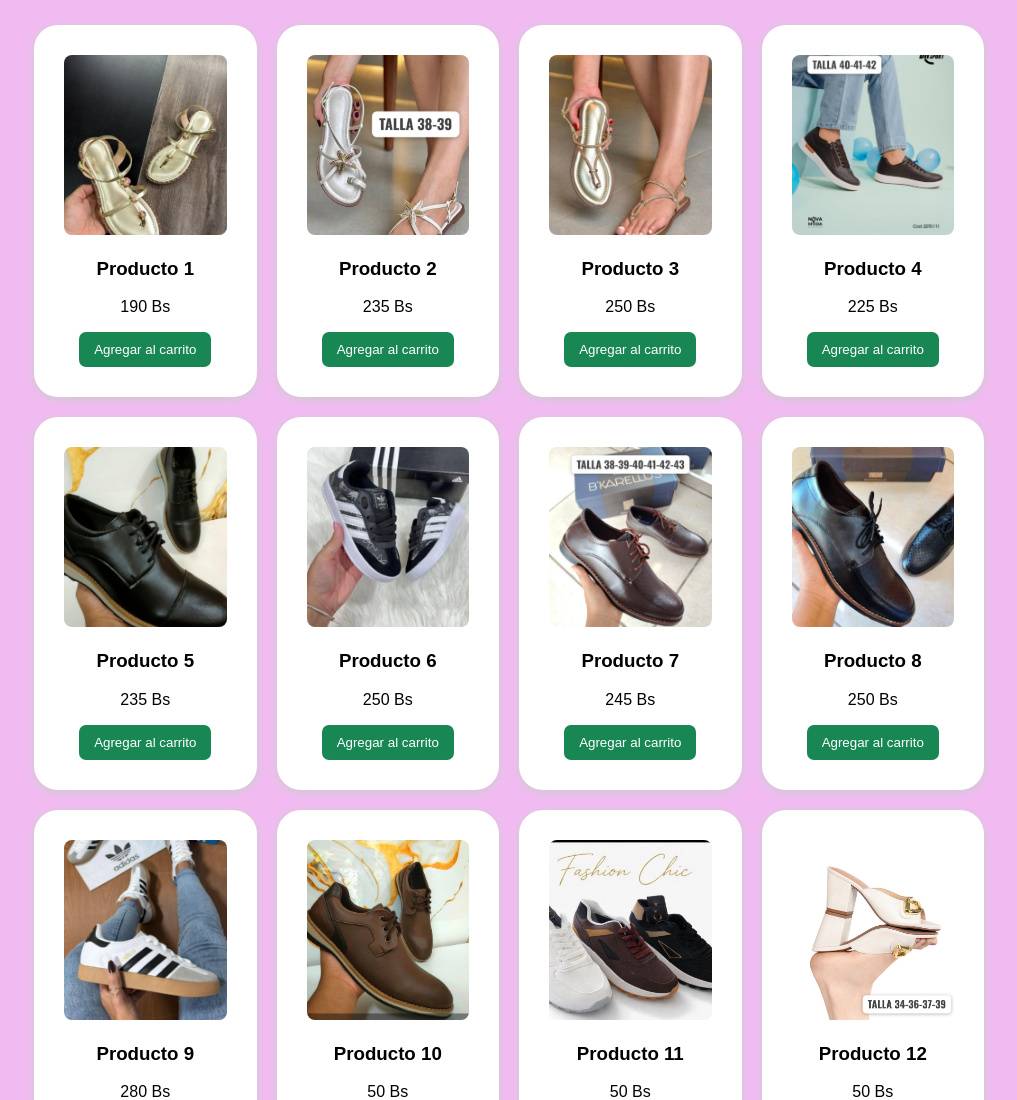
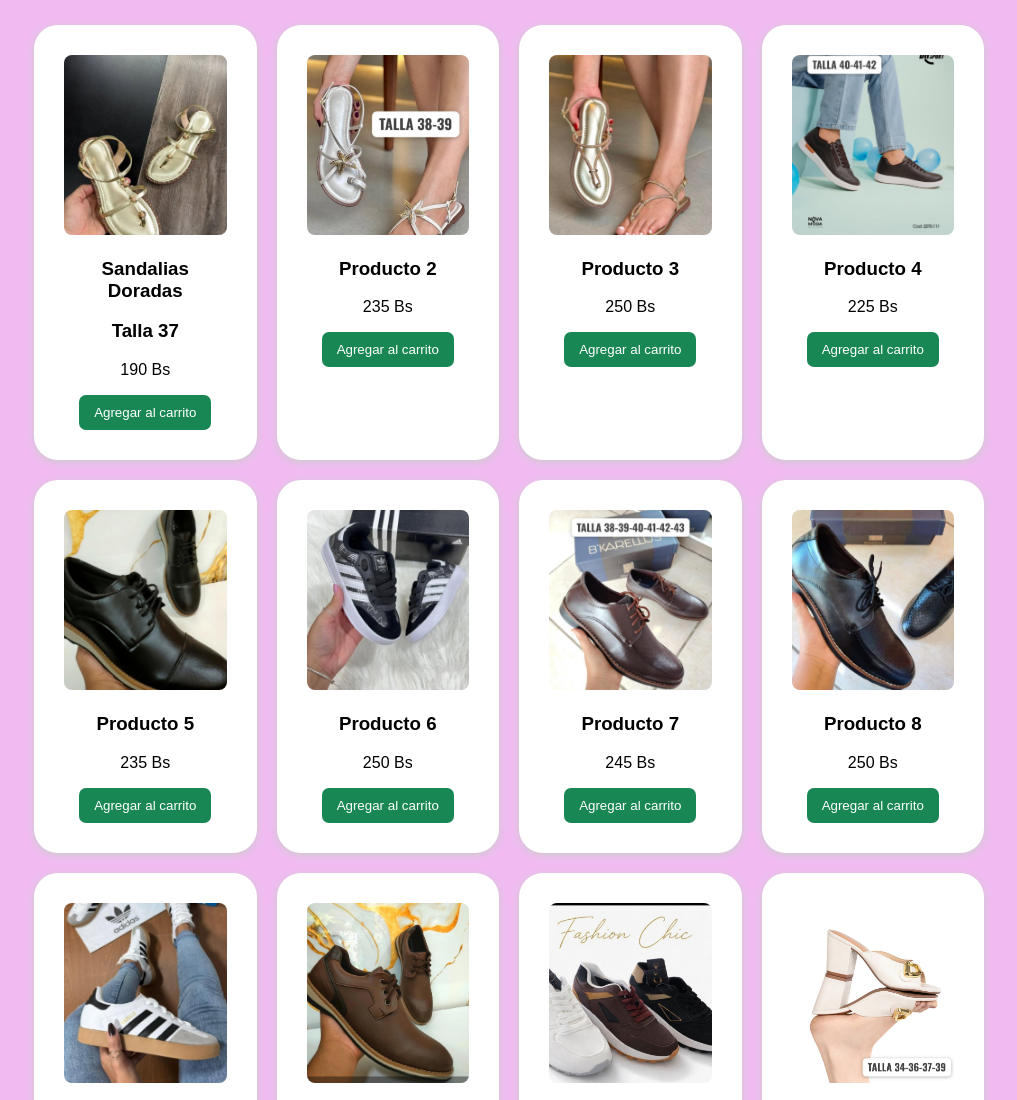
Before and after one commit to marketingfashionchic-rgb/zapatosfashion, a plain HTML site: page index.html in a window 1280 px wide. Shown: the top 1100 px of the page, without its empty margins (131-1148 px from the left). Drawn offline with Linux system fonts and the light colour scheme.

```diff
--- a/index.html
+++ b/index.html
@@ -105,7 +105,8 @@
 
     <div class="producto">
         <img src="producto1.jpeg" alt="Producto 1">
-        <h3>Producto 1</h3>
+        <h3>Sandalias Doradas </h3>
+        <h3>Talla 37 </h3>
         <p>190 Bs</p>
         <button onclick="agregar('Producto 1',190)">
             Agregar al carrito
```
